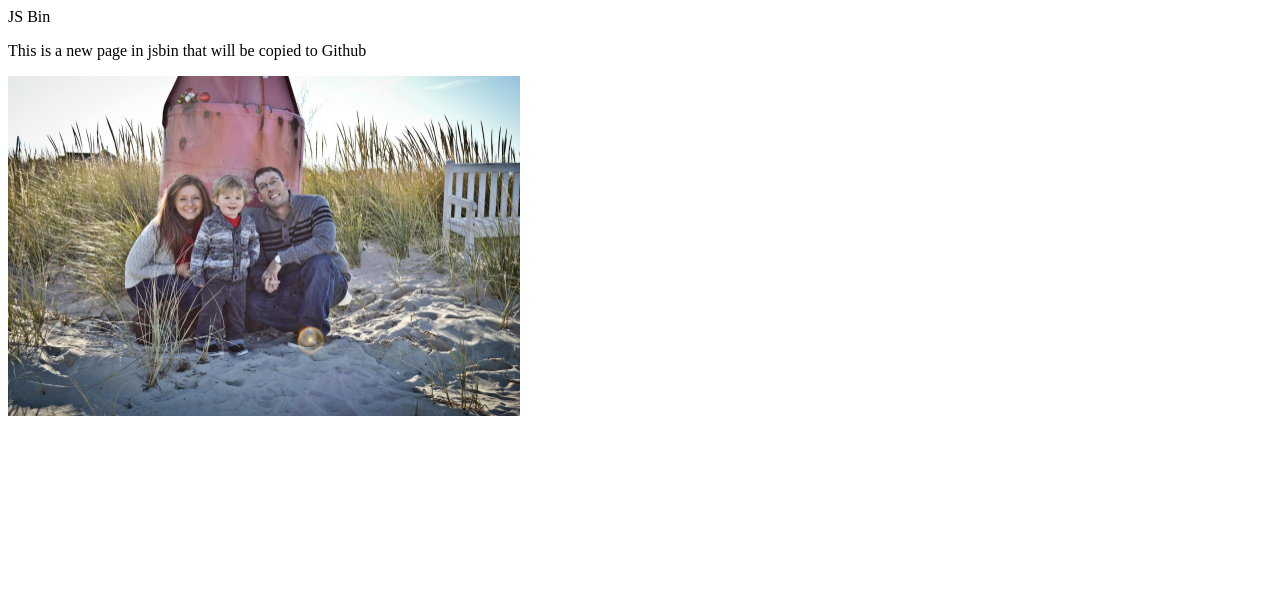
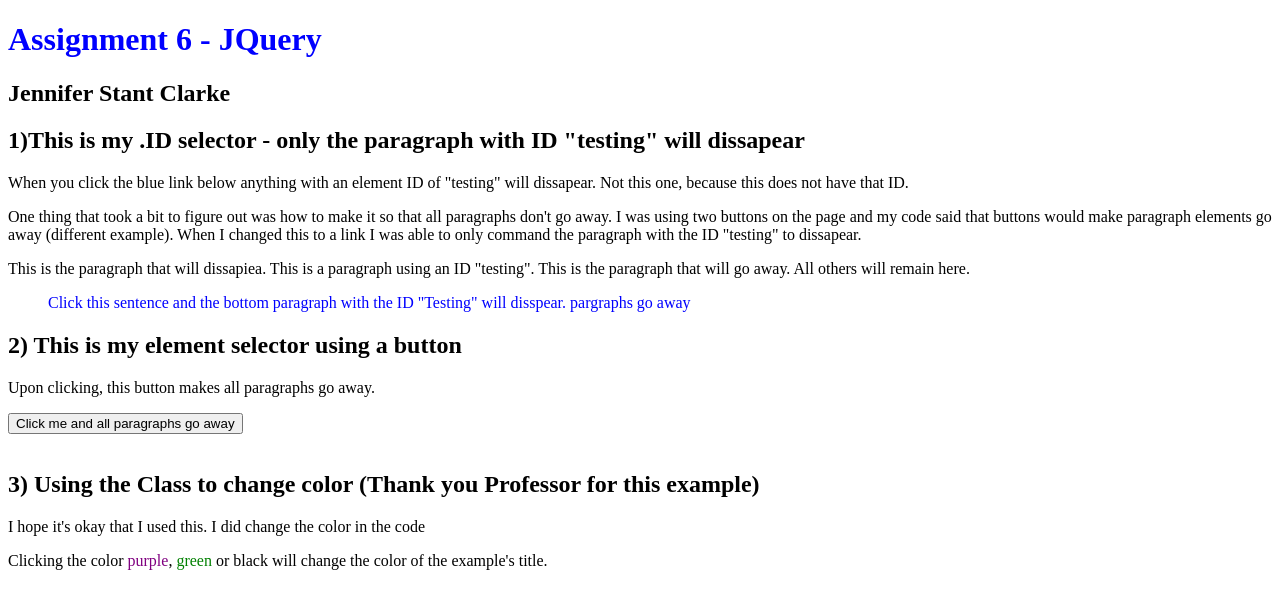
Before and after one commit to jaclarke36/LA558, a plain HTML site: page index.html in a window 1280 px wide. Drawn offline with nearby package versions, Linux system fonts and the light colour scheme.

Commit message:
Assignment 6

```diff
--- a/index.html
+++ b/index.html
@@ -1,18 +1,132 @@
 <!DOCTYPE html>
+<!--
+Created using JS Bin
+http://jsbin.com
+
+Copyright (c) 2017 by jaclarke36 (http://jsbin.com/biyikah/1/edit)
+
+Released under the MIT license: http://jsbin.mit-license.org
+-->
+<meta name="robots" content="noindex">
 <html>
 <head>
-  <meta name="description" content="Seeger Ex1">
-  <meta charset="utf-8">
-  <meta charset="viewport"
-  <title>JS Bin</title>
+<meta name="description" content="Assignment 6 Jquery">
+
 </head>
+  <h1>Assignment 6 - JQuery</h1>
+  <h2>Jennifer Stant Clarke</h2>
+<script src="https://ajax.googleapis.com/ajax/libs/jquery/3.1.1/jquery.min.js"></script>
+</head>
+<body>
 
-<body>
-  <p>This is a new page in jsbin that will be copied to Github</p>
+<h2>1)This is my .ID selector - only the paragraph with ID "testing" will dissapear</h2>
 
-  <img src="https://jaclarke36.github.io/LA558/Beach_Family.jpg" alt="Beach Family" style="width512px;height:340px;">
+<p>When you click the blue link below anything with an element ID of "testing" will dissapear. Not this one, because this does not have that ID.</p>
+<p>One thing that took a bit to figure out was how to make it so that all paragraphs don't go away. I was using two buttons on the page and my code said that buttons would make paragraph elements go away (different example). When I changed this to a link I was able to only command the paragraph with the ID "testing" to dissapear.
+<p id="testing">This is the paragraph that will dissapiea. This is a paragraph using an ID "testing". This is the paragraph that will go away. All others will remain here.</p>
+
+<ul>Click this sentence and the bottom paragraph with the ID "Testing" will disspear. pargraphs go away</ul>
 
 
 
+  <script src="https://ajax.googleapis.com/ajax/libs/jquery/3.1.1/jquery.min.js"></script>
+
+
+</head>
+<body>
+  <h2>2) This is my element selector using a button</h2>
+
+<p>Upon clicking, this button makes all paragraphs go away.</p>
+
+<button>Click me and all paragraphs go away</button>
+
 </body>
-</html>
+<br>
+
+
+	<script src="https://code.jquery.com/jquery-2.2.4.js"></script>
+
+<body>
+<br>
+  <style id="jsbin-css">
+h1 {
+	color: blue;
+}
+
+
+.purple {
+	color: purple;
+}
+.black {
+	color: black;
+}
+.green {
+	color: green;
+}
+
+
+
+ul {
+  color: blue;
+
+}
+</style>
+</head>
+
+<h2><strong><span id = 'example'>3) Using the Class to change color (Thank you Professor for this example)</span></strong><br></h2>
+  <p>I hope it's okay that I used this. I did change the color in the code </p>
+
+Clicking the color
+  <span class = "purple">purple</span>,
+<span class = "green">green</span> or
+<span class = "black">black</span>
+will change the color of the example's title.<br>
+
+</body>
+
+
+<script id="jsbin-javascript">
+
+$(document).ready(function(){
+    $("button").click(function(){
+        $("p").hide();
+    });
+});
+
+
+$(document).ready(function(){
+
+
+
+	$(".purple").click(function(){
+        $("#example").css('color', 'purple');
+    });
+
+	$(".green").click(function(){
+        $("#example").css('color', 'green');
+    });
+
+	$(".black").click(function(){
+        $("#example").css('color', 'black');
+    });
+
+
+});
+
+
+$(document).ready(function(){
+    $("ul").click(function(){
+        $("#testing").hide();
+    });
+});
+
+
+
+
+
+</script>
+</body>
+
+
+
+  </html>
```
